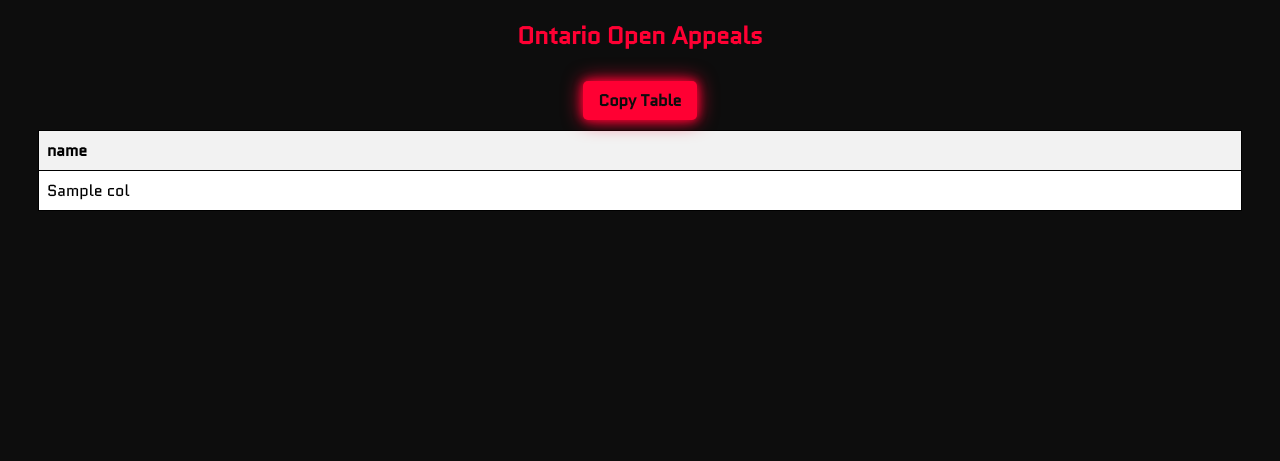
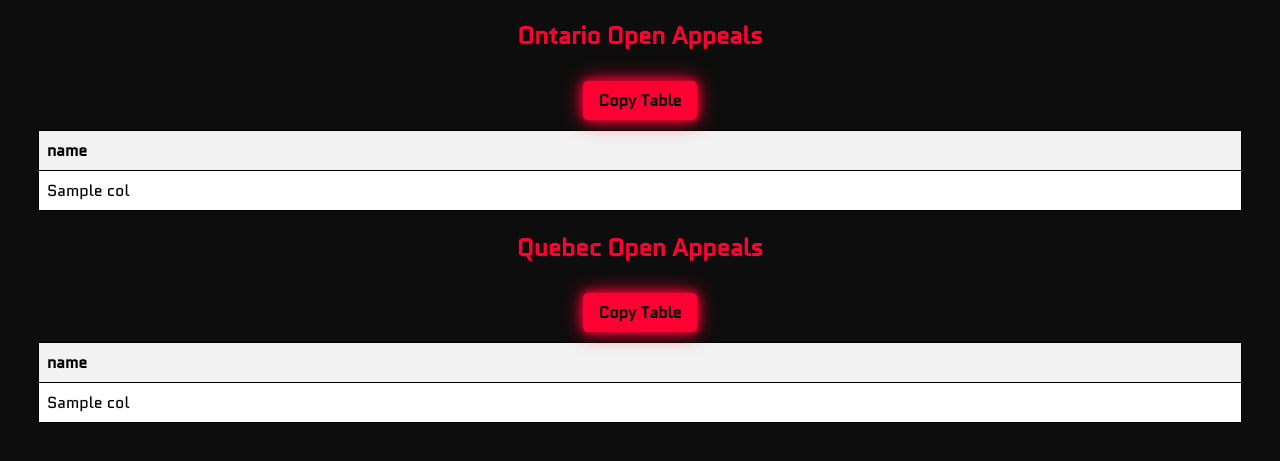
Before and after one commit to daniel-yesa/Findr, a Flask app: template Findr-flask/templates/index.html in a window 1280 px wide. Shown: the part 813-1274 px from the top of the page. Before the commit the page ends 1024 px from the top, so only its background shows below. Run offline with Flask 3, Linux system fonts and the light colour scheme; the template is opened without the code that fills it: most values are stand-ins (such as "Sample title", 1, 10 or a date in 2020); some libraries are stand-ins or nearby versions.

Commit message:
Update index.html

```diff
--- a/Findr-flask/templates/index.html
+++ b/Findr-flask/templates/index.html
@@ -185,6 +185,30 @@
         </tbody>
     </table>
 </div>
+
+<div class="table-container">
+    <h2>Quebec Open Appeals</h2>
+    <button class="copy-btn" onclick="copyTable('quebecTable')">Copy Table</button>
+    <div class="copy-message" id="copyMessageQuebec">Copied!</div>
+    <table id="quebecTable">
+        <thead>
+            <tr>
+                {% for col in quebec[0].keys() %}
+                <th>{{ col }}</th>
+                {% endfor %}
+            </tr>
+        </thead>
+        <tbody>
+            {% for row in quebec %}
+            <tr>
+                {% for col in row.values() %}
+                <td>{{ col }}</td>
+                {% endfor %}
+            </tr>
+            {% endfor %}
+        </tbody>
+    </table>
+</div>
 {% endif %}
 
 <!-- JS dependencies -->
@@ -207,14 +231,23 @@ document.getElementById('findrForm').addEventListener('submit', function() {
 function copyTable(tableId) {
     var table = document.getElementById(tableId);
     var range = document.createRange();
-    range.selectNode(table);
+
+    // Select only rows from the second one onward (skip header row)
+    var tbody = table.querySelector("tbody");
+    range.selectNode(tbody);
+
     window.getSelection().removeAllRanges();
     window.getSelection().addRange(range);
     document.execCommand("copy");
     window.getSelection().removeAllRanges();
 
+    // Show copied message
     if (tableId === 'ontarioTable') {
         var msg = document.getElementById("copyMessageOntario");
+        msg.style.display = "block";
+        setTimeout(() => { msg.style.display = "none"; }, 2000);
+    } else if (tableId === 'quebecTable') {
+        var msg = document.getElementById("copyMessageQuebec");
         msg.style.display = "block";
         setTimeout(() => { msg.style.display = "none"; }, 2000);
     }
```
